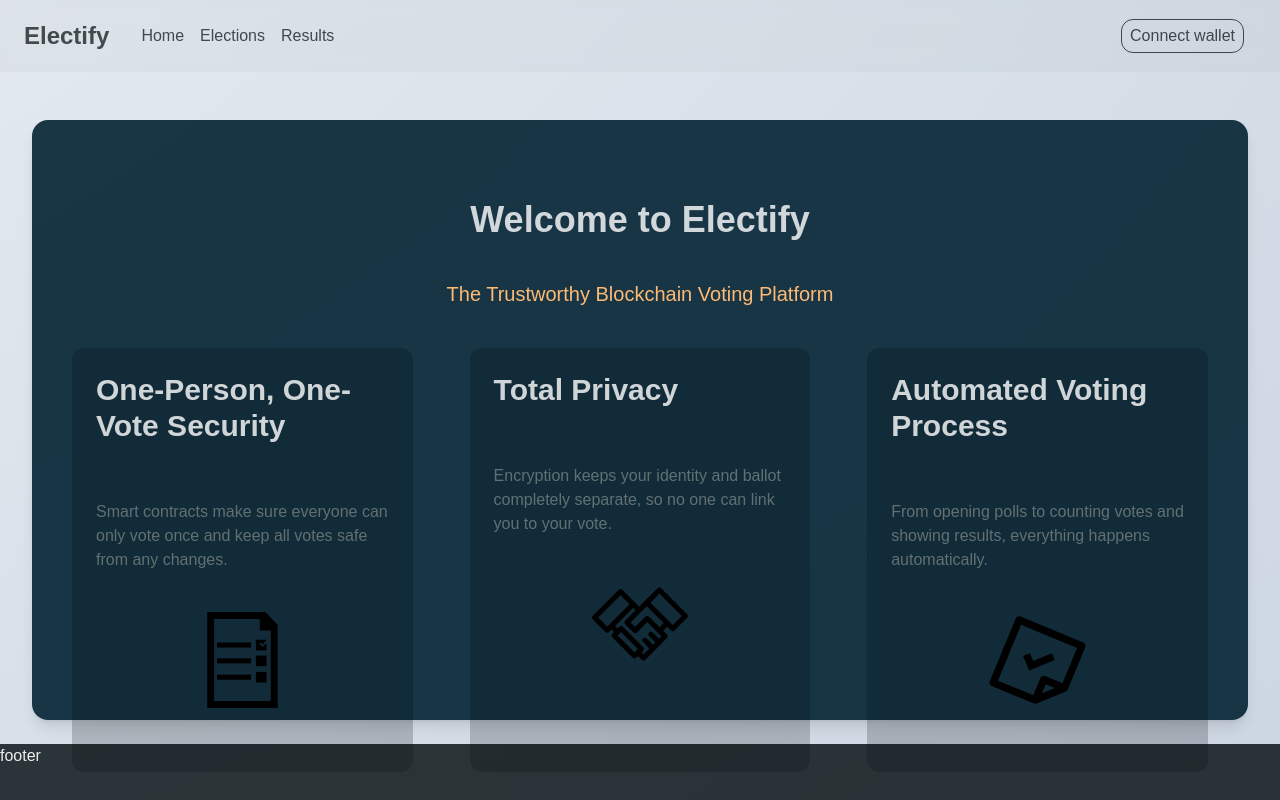
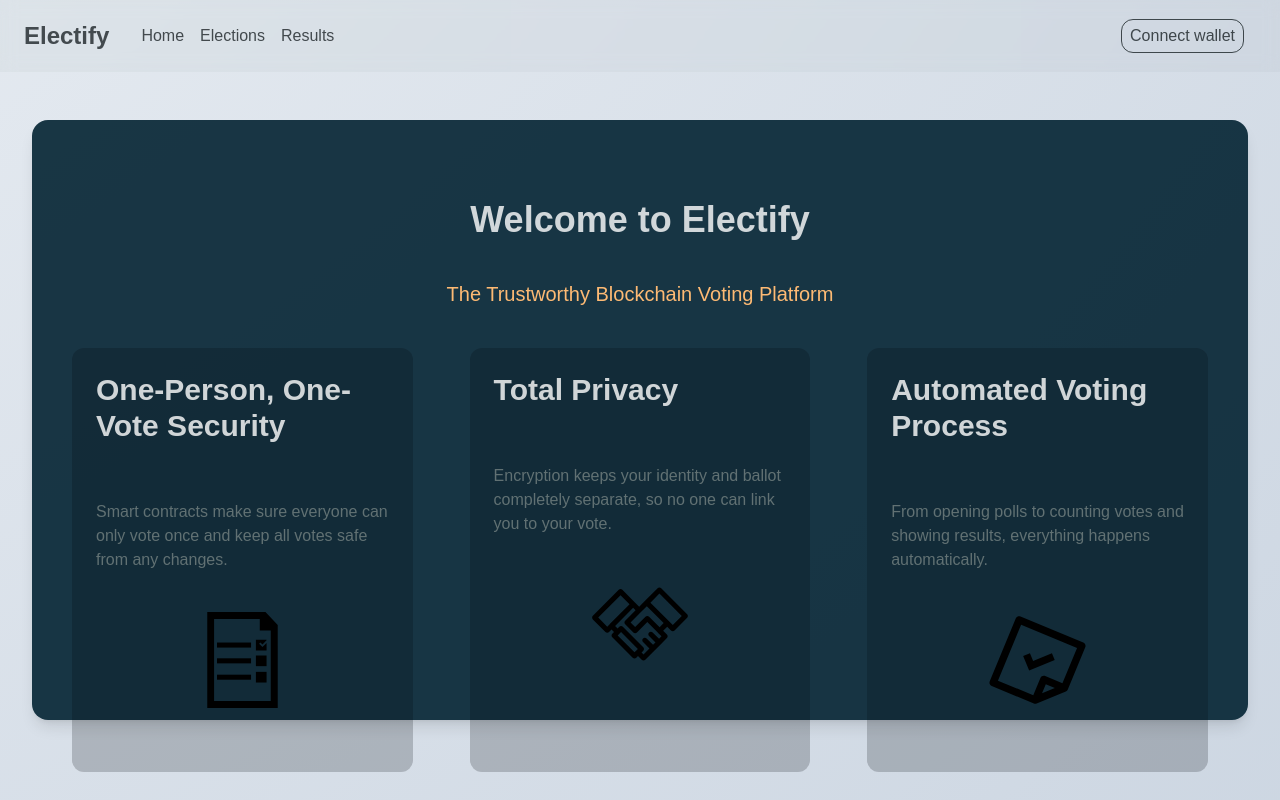
Before and after one commit to iiiulia12/ElectifyUI, a Next.js app: page / in a window 1280 px wide. Shown: the top 800 px of the page. Built offline with nearby package versions, Linux system fonts and the light colour scheme.

Commit message:
fix: footer

```diff
--- a/src/components/footer/index.jsx
+++ b/src/components/footer/index.jsx
@@ -1,3 +1 @@
-export const Footer = () => (
-  <div className={'fixed bg-blackish-blue/80  flex-row w-full h-[7vh] bottom-0 '}> footer</div>
-)
+export const Footer = () => <div className={'bg-blackish-blue/80  flex-row w-full h-[7vh]'}> footer</div>
```
